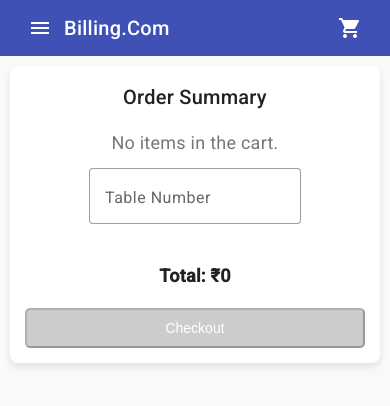
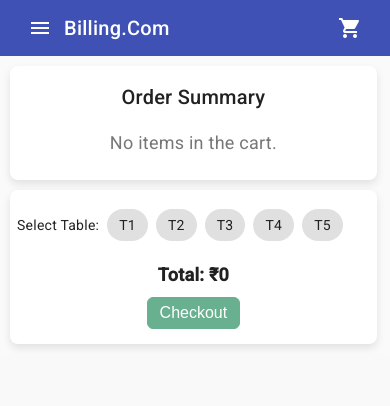
Before and after one commit to anojoseph/billing-frontend, an Angular app: page /cart in a window 390 px wide. Shown: the top 406 px of the page. Built offline with nearby package versions, Linux system fonts and the light colour scheme.

Commit message:
design order cart changed

```diff
--- a/src/app/app.module.ts
+++ b/src/app/app.module.ts
@@ -24,6 +24,7 @@ import { MatToolbarModule } from '@angular/material/toolbar';
 import { MatSidenavModule } from '@angular/material/sidenav';
 import { MatListModule } from '@angular/material/list';
 import { MatChipsModule } from '@angular/material/chips';
+
 @NgModule({
   declarations: [
     AppComponent,
--- a/src/app/module/user/components/order-summary/order-summary.component.css
+++ b/src/app/module/user/components/order-summary/order-summary.component.css
@@ -1,3 +1,7 @@
+.main-container {
+  width: 100%;
+  display: flex;
+}
 .order-summary {
   /* margin: 20px; */
   padding: 20px;
@@ -5,6 +9,25 @@
   border-radius: 8px;
   box-shadow: 0 4px 8px rgba(0, 0, 0, 0.1);
   box-sizing: border-box;
+  width: 70%;
+  margin: 10px;
+}
+
+.checkout {
+  padding: 20px;
+  background-color: #fff;
+  border-radius: 8px;
+  box-shadow: 0 4px 8px rgba(0, 0, 0, 0.1);
+  box-sizing: border-box;
+  width: 30%;
+  margin: 10px;
+}
+
+.img {
+  margin-left: 65px;
+  border-radius: 15px;
+  width: 64px;
+  height: 64px;
 }
 
 .section-title {
@@ -29,7 +52,11 @@
 }
 
 .order-details {
-  flex-grow: 1;
+    margin-left: 0;
+    flex-grow: 0.5;
+    position: absolute;
+    display: flow;
+    left: 22%;
 }
 
 .order-name {
@@ -46,10 +73,11 @@
   display: flex;
   align-items: center;
   gap: 10px;
+  margin-right: 80px;
 }
 
 .quantity-btn {
-  background-color: #ff7f50;
+  background-color: #0f1196;
   color: #fff;
   border: none;
   padding: 6px 10px;
@@ -58,7 +86,7 @@
 }
 
 .quantity-btn:hover {
-  background-color: #e06e4e;
+  background-color: #080564;
 }
 
 .quantity {
@@ -83,14 +111,6 @@
   margin-top: 20px;
   text-align: center;
 }
-
-/* .table-number input {
-  padding: 8px;
-  font-size: 16px;
-  border-radius: 5px;
-  border: 1px solid #ccc;
-  width: 100px;
-} */
 
 .summary-footer {
   display: flex;
@@ -130,11 +150,25 @@
 
 /* Responsive Layout */
 @media (max-width: 768px) {
-  /* Mobile Layout: Stack the items and make the order summary take full width */
+  .main-container {
+    display: block;
+    max-width: 99%;
+  }
+
   .order-summary {
     margin: 10px;
     padding: 15px;
-    max-width: 100%;
+    width: 95%;
+  }
+
+  .checkout {
+    margin: 10px;
+    padding: 15px;
+    width: 95%;
+  }
+
+  .img {
+    margin-left: 0px;
   }
 
   .section-title {
@@ -142,21 +176,22 @@
   }
 
   .order-item {
-    flex-direction: column; /* Stack order details and quantity control */
+    /* flex-direction: column; */
     align-items: flex-start;
     padding: 8px;
   }
 
   .order-details {
-    margin-bottom: 10px;
+    position: absolute;
+    left: 107px;
   }
 
   .quantity-control {
-      margin-top: 17px;
-      align-items: center;
-      display: flex;
-      position: absolute;
-      right: 53px;
+    margin-top: 20px;
+    align-items: center;
+    display: flex;
+    position: absolute;
+    right: -44px;
   }
 
   .quantity-btn {
--- a/src/app/module/user/components/order-summary/order-summary.component.html
+++ b/src/app/module/user/components/order-summary/order-summary.component.html
@@ -1,12 +1,18 @@
+<div class="main-container">
+
   <div class="order-summary">
     <h2 class="section-title">Order Summary</h2>
 
     <!-- Display order items if cart has items -->
     <div *ngIf="cart$().length > 0; else noOrders" class="summary-list">
       <div *ngFor="let order of cart$()" class="order-item">
+
+        <img class="img" src="https://www.foodiesfeed.com/wp-content/uploads/2023/06/burger-with-melted-cheese.jpg"
+          alt="order.name">
+
         <div class="order-details">
-        <p class="order-name">{{ order.name }}</p>
-        <p class="order-price">x{{ order.selectedQty }} - ₹{{ (order.price * order.selectedQty).toFixed(2) }}</p>
+          <div class="order-name">{{ order.name }}</div>
+          <div class="order-price">x{{ order.selectedQty }} - ₹{{ (order.price * order.selectedQty).toFixed(2) }}</div>
         </div>
 
         <!-- Quantity control buttons -->
@@ -14,7 +20,8 @@
           <button class="quantity-btn" (click)="updateQuantity(order, -1)">-</button>
           <span class="quantity">{{ order.selectedQty }}</span>
           <button class="quantity-btn" (click)="updateQuantity(order, 1)">+</button>
-        <button class="remove-btn" (click)="removeFromCart(order)"> <i class="fa fa-trash" aria-hidden="true"></i></button>
+          <button class="remove-btn" (click)="removeFromCart(order)"> <i class="fa fa-trash"
+              aria-hidden="true"></i></button>
         </div>
 
         <!-- Remove button -->
@@ -25,18 +32,32 @@
     <ng-template #noOrders>
       <p class="no-orders-message">No items in the cart.</p>
     </ng-template>
+  </div>
 
+  <div class="checkout">
     <!-- Table number input -->
-  <div class="table-number">
+    <!-- <div class="table-number">
       <mat-form-field appearance="outline">
         <mat-label for="table-number">Table Number</mat-label>
         <input matInput type="number" id="table-number" [(ngModel)]="tableNumber" placeholder="Enter Table Number" />
       </mat-form-field>
+    </div> -->
+
+    <div class="chip-group">
+      <mat-chip-listbox>
+        <span style="margin-top: 10px;">Select Table:</span>
+        <mat-chip-option *ngFor="let type of table"
+          [selected]="tableNumber === type.id"
+          (click)="selecttable(type.id)">
+          {{ type?.name }}
+        </mat-chip-option>
+      </mat-chip-listbox>
     </div>
 
     <!-- Summary footer -->
     <div class="summary-footer">
       <p class="total-price">Total: ₹{{ calculateTotal() }}</p>
-    <button class="checkout-btn" [disabled]="!tableNumber || cart$().length === 0">Checkout</button>
+      <button class="btn-success" [disabled]="!tableNumber || cart$().length === 0"> Checkout</button>
     </div>
   </div>
+</div>
--- a/src/app/module/user/components/order-summary/order-summary.component.ts
+++ b/src/app/module/user/components/order-summary/order-summary.component.ts
@@ -12,11 +12,22 @@ export class OrderSummaryComponent implements OnInit {
   cartItems: any[] = [];
   availableQty: Record<number, number> = {};
 
+  table: any = [
+    { id: 1, name: 'T1' },
+    { id: 2, name: 'T2' },
+    { id: 3, name: 'T3' },
+    { id: 4, name: 'T4' },
+    { id: 5, name: 'T5' },]
+
   constructor(private cartService: CartService) { }
 
   ngOnInit(): void {
     // Access the signal value directly
     this.availableQty = this.cartService.availableQty$();
+  }
+
+  selecttable(type: number): void {
+    this.tableNumber = this.tableNumber === type ? '' : type;
   }
 
   removeFromCart(item: any) {
```
Lines whose indentation alone changed are shown as unchanged.
